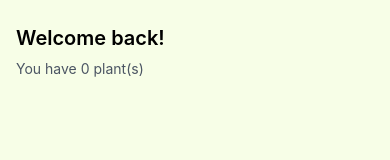
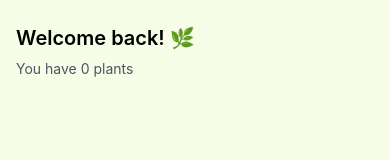
Before and after one commit to Emiltps/plantBase-Frontend, a React Native app: screen /Home in a window 390 px wide. Shown: the top 160 px of the page. Built offline with nearby package versions, Linux system fonts and the light colour scheme; no server answers.

Commit message:
add Plant type

```diff
--- a/src/components/screens/HomeScreen.tsx
+++ b/src/components/screens/HomeScreen.tsx
@@ -1,9 +1,16 @@
 import React, { useEffect, useState } from 'react';
-import { View, SafeAreaView, Text } from 'react-native';
+import { View, SafeAreaView, Text, FlatList } from 'react-native';
 import { getAllPlants } from '../../../api/plants';
 
+type Plant = {
+  plant_id: number;
+  nickname: string;
+  profile_description: string;
+  photo_url: string;
+};
+
 export default function HomeScreen() {
-  const [plants, setPlants] = useState([]);
+  const [plants, setPlants] = useState<Plant[]>([]);
 
   useEffect(() => {
     async function fetchPlants() {
@@ -20,8 +27,10 @@ export default function HomeScreen() {
   return (
     <SafeAreaView className="flex-1 bg-lime-50">
       <View className="px-4 py-6">
-        <Text className="mb-2 text-xl font-semibold">Welcome back!</Text>
-        <Text className="text-md text-gray-600">You have {plants.length} plant(s)</Text>
+        <Text className="mb-2 text-xl font-semibold">Welcome back! 🌿</Text>
+        <Text className="text-md text-gray-600">
+          You have {plants.length} plant{plants.length === 1 ? '' : 's'}
+        </Text>
       </View>
     </SafeAreaView>
   );
```
